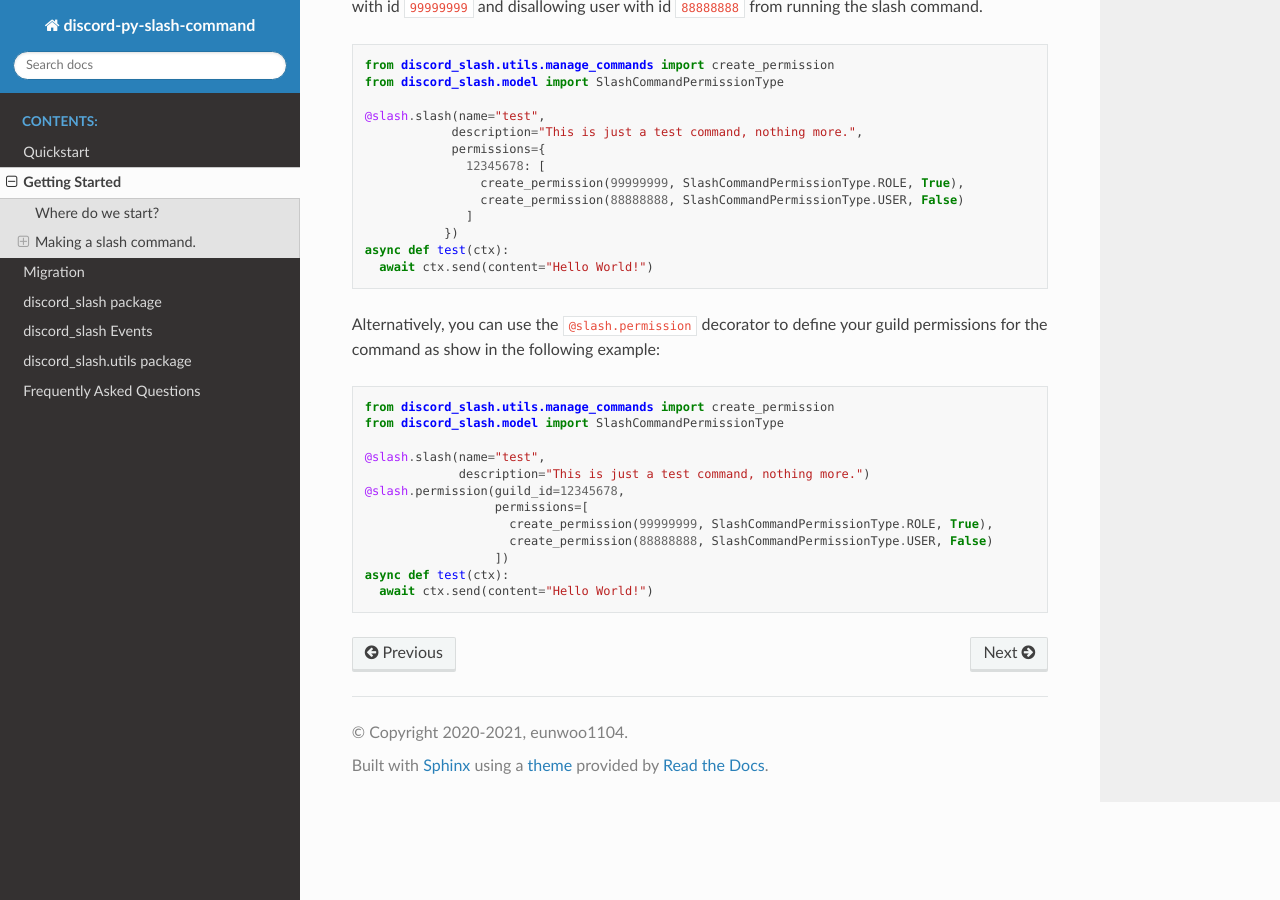
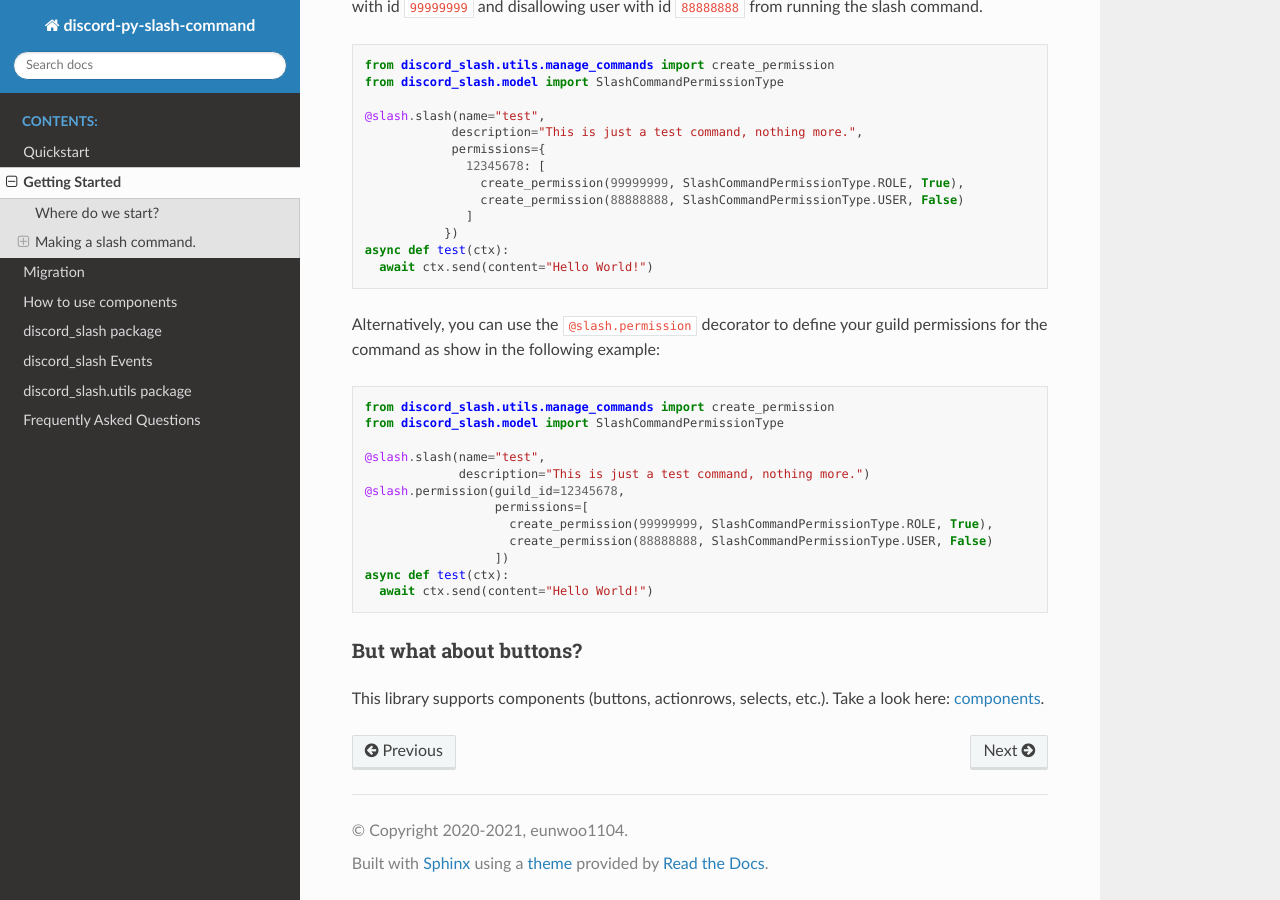
Before and after one commit to interactions-py/interactions.py, a Sphinx documentation site: the page built from docs/gettingstarted.rst, in a window 1280 px wide and 900 px high, scrolled down 5286 px. Built offline with Sphinx 7.4.7 and the Read the Docs theme 2.0.0, drawn with Linux system fonts in a browser that asks for light colours; the version number could not be read and is left out.

Commit message:
add component tutorial (#212)
* add component tutorial

* mention that this only handles one press

* add link to components in gettingstarted.rst

* meth -> func

Co-authored-by: artem30801 <38689676+artem30801@users.noreply.github.com>

* meth -> func

Co-authored-by: artem30801 <38689676+artem30801@users.noreply.github.com>

* comma for easier copying

Co-authored-by: artem30801 <38689676+artem30801@users.noreply.github.com>

* changes based on feedback

Added info about random `custom_id`
Added note about working in both slash and dpy

* update responding brief

Co-authored-by: artem30801 <38689676+artem30801@users.noreply.github.com>

```diff
--- a/docs/gettingstarted.rst
+++ b/docs/gettingstarted.rst
@@ -311,7 +311,12 @@
   async def test(ctx):
     await ctx.send(content="Hello World!")
 
-.. _quickstart: https://discord-py-slash-command.readthedocs.io/en/latest/quickstart.html
+But what about buttons?
+-----------------------
+This library supports components (buttons, actionrows, selects, etc.). Take a look here: `components`_.
+
+.. _quickstart: quickstart.html
+.. _components: components.html
 .. _ApplicationCommandOptionType: https://discord.com/developers/docs/interactions/slash-commands#applicationcommandoptiontype
 .. _ApplicationCommandOptionChoice: https://discord.com/developers/docs/interactions/slash-commands#applicationcommandoptionchoice
 .. _ApplicationCommandOption: https://discord.com/developers/docs/interactions/slash-commands#applicationcommandoption
--- a/docs/index.rst
+++ b/docs/index.rst
@@ -26,6 +26,7 @@
    quickstart.rst
    gettingstarted.rst
    migration.rst
+   components.rst
    discord_slash.rst
    events.rst
    discord_slash.utils.rst
```
Also changed, not shown: docs/components.rst (added, +78 -0 lines).
